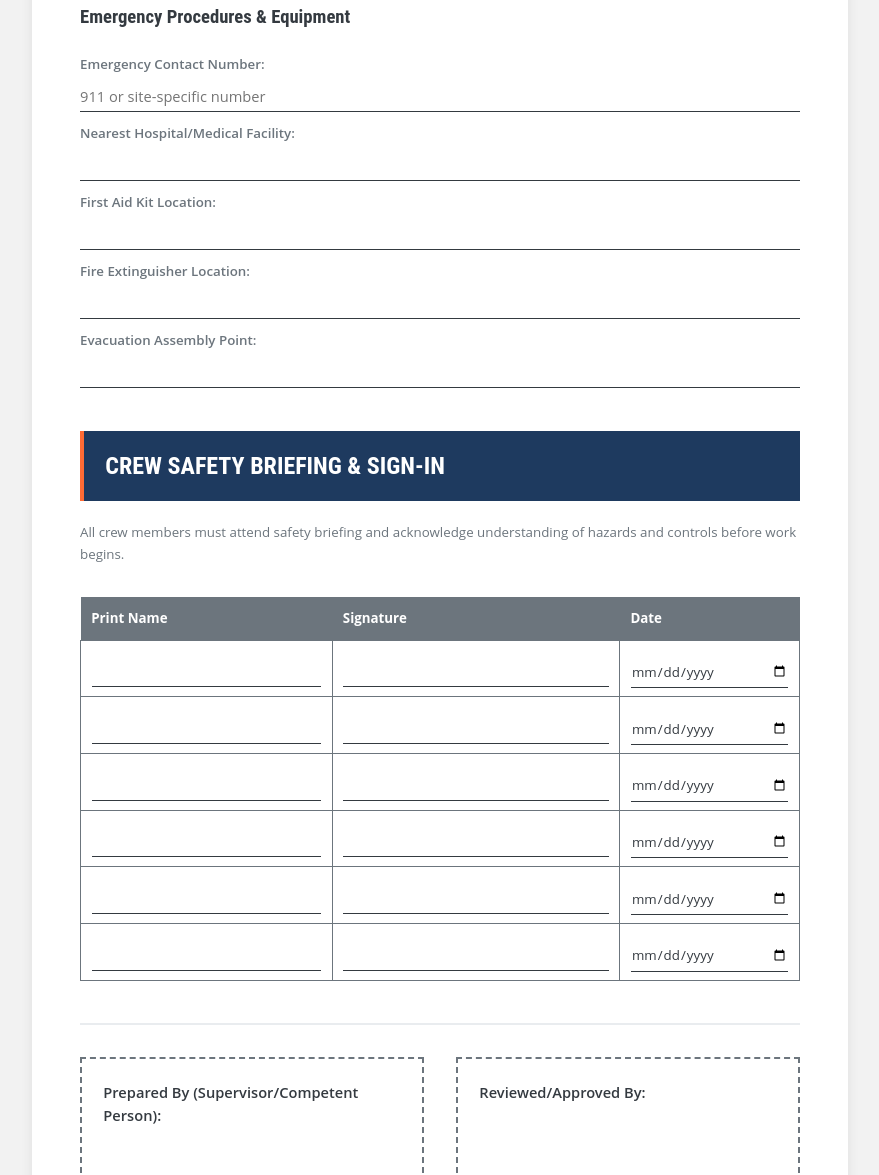
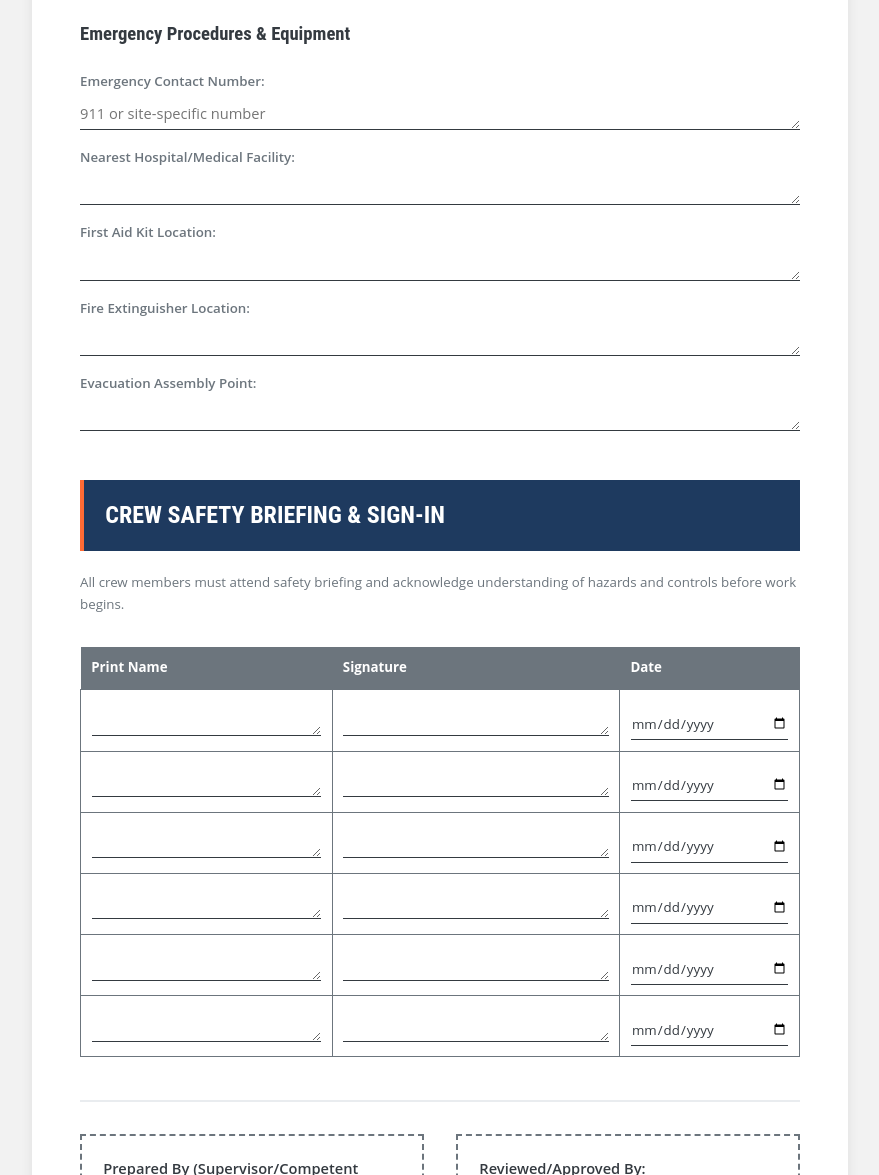
Before and after one commit to Workplace-Safety/Pre-Task-Hazard-Analysis-, a plain HTML site: page index.html in a window 1280 px wide. Shown: the part 1625-2800 px from the top of the page, without its empty margins (200-1079 px from the left). Drawn offline with Linux system fonts and the light colour scheme.

Commit message:
Update index.html

```diff
--- a/index.html
+++ b/index.html
@@ -31,7 +31,7 @@
         <div class="header-info">
         <div class="info-field">
             <span class="info-label">Project/Site Name:</span>
-            <input type="text" class="info-input" />
+            <textarea class="info-input" rows="1"></textarea>
         </div>
             <div class="info-field">
                 <span class="info-label">Date:</span>
@@ -39,19 +39,19 @@
             </div>
         <div class="info-field">
             <span class="info-label">Task/Activity:</span>
-            <input type="text" class="info-input" />
+            <textarea class="info-input" rows="1"></textarea>
         </div>
         <div class="info-field">
             <span class="info-label">Location:</span>
-            <input type="text" class="info-input" />
+            <textarea class="info-input" rows="1"></textarea>
         </div>
         <div class="info-field">
             <span class="info-label">Supervisor:</span>
-            <input type="text" class="info-input" />
+            <textarea class="info-input" rows="1"></textarea>
         </div>
         <div class="info-field">
             <span class="info-label">Crew Size:</span>
-            <input type="text" class="info-input" />
+            <textarea class="info-input" rows="1"></textarea>
         </div>
         </div>
     </div>
@@ -164,23 +164,23 @@
     <div class="emergency-section">
         <div class="info-field">
             <span class="info-label">Emergency Contact Number:</span>
-            <input type="text" class="info-input" placeholder="911 or site-specific number" />
+            <textarea class="info-input" rows="1" placeholder="911 or site-specific number"></textarea>
         </div>
         <div class="info-field">
             <span class="info-label">Nearest Hospital/Medical Facility:</span>
-            <input type="text" class="info-input" />
+            <textarea class="info-input" rows="1"></textarea>
         </div>
         <div class="info-field">
             <span class="info-label">First Aid Kit Location:</span>
-            <input type="text" class="info-input" />
+            <textarea class="info-input" rows="1"></textarea>
         </div>
         <div class="info-field">
             <span class="info-label">Fire Extinguisher Location:</span>
-            <input type="text" class="info-input" />
+            <textarea class="info-input" rows="1"></textarea>
         </div>
         <div class="info-field">
             <span class="info-label">Evacuation Assembly Point:</span>
-            <input type="text" class="info-input" />
+            <textarea class="info-input" rows="1"></textarea>
         </div>
     </div>
 
@@ -195,33 +195,33 @@
                 <th style="width: 25%;">Date</th>
             </tr>
             <tr>
-                <td><input type="text" class="info-input" /></td>
-                <td><input type="text" class="info-input" /></td>
+                <td><textarea class="info-input" rows="1"></textarea></td>
+                <td><textarea class="info-input" rows="1"></textarea></td>
                 <td><input type="date" class="info-input" /></td>
             </tr>
             <tr>
-                <td><input type="text" class="info-input" /></td>
-                <td><input type="text" class="info-input" /></td>
+                <td><textarea class="info-input" rows="1"></textarea></td>
+                <td><textarea class="info-input" rows="1"></textarea></td>
                 <td><input type="date" class="info-input" /></td>
             </tr>
             <tr>
-                <td><input type="text" class="info-input" /></td>
-                <td><input type="text" class="info-input" /></td>
+                <td><textarea class="info-input" rows="1"></textarea></td>
+                <td><textarea class="info-input" rows="1"></textarea></td>
                 <td><input type="date" class="info-input" /></td>
             </tr>
             <tr>
-                <td><input type="text" class="info-input" /></td>
-                <td><input type="text" class="info-input" /></td>
+                <td><textarea class="info-input" rows="1"></textarea></td>
+                <td><textarea class="info-input" rows="1"></textarea></td>
                 <td><input type="date" class="info-input" /></td>
             </tr>
             <tr>
-                <td><input type="text" class="info-input" /></td>
-                <td><input type="text" class="info-input" /></td>
+                <td><textarea class="info-input" rows="1"></textarea></td>
+                <td><textarea class="info-input" rows="1"></textarea></td>
                 <td><input type="date" class="info-input" /></td>
             </tr>
             <tr>
-                <td><input type="text" class="info-input" /></td>
-                <td><input type="text" class="info-input" /></td>
+                <td><textarea class="info-input" rows="1"></textarea></td>
+                <td><textarea class="info-input" rows="1"></textarea></td>
                 <td><input type="date" class="info-input" /></td>
             </tr>
         </table>
@@ -234,7 +234,7 @@
             <div class="signature-line"></div>
             <div class="info-field" style="margin-top: 12pt;">
                 <span class="info-label">Print Name:</span>
-                <input type="text" class="info-input" />
+                <textarea class="info-input" rows="1"></textarea>
             </div>
             <div class="info-field">
                 <span class="info-label">Date &amp; Time:</span>
@@ -249,7 +249,7 @@
             <div class="signature-line"></div>
             <div class="info-field" style="margin-top: 12pt;">
                 <span class="info-label">Print Name &amp; Title:</span>
-                <input type="text" class="info-input" />
+                <textarea class="info-input" rows="1"></textarea>
             </div>
             <div class="info-field">
                 <span class="info-label">Date:</span>
```
